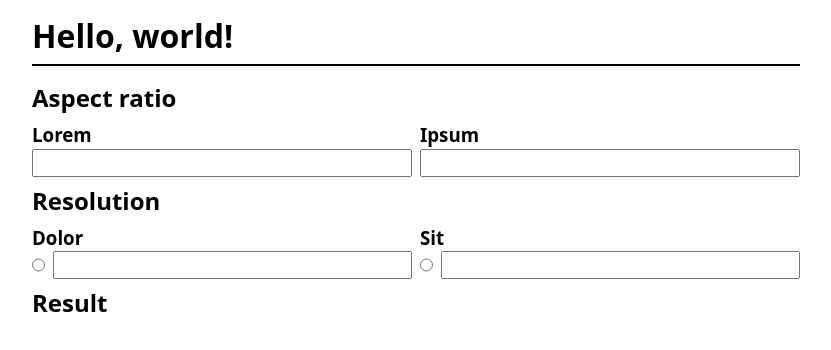
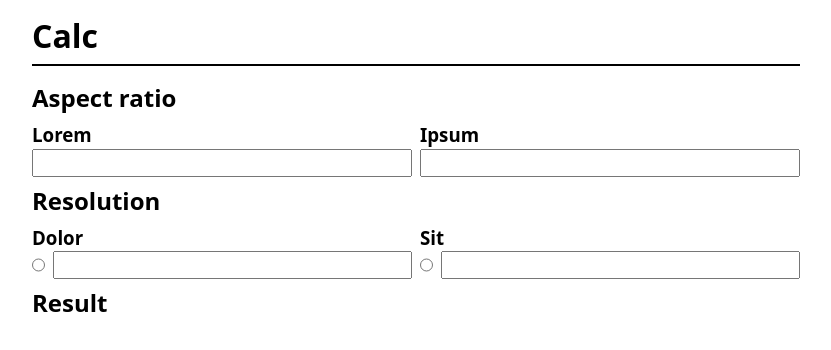
Before and after one commit to d4c2b0/CalcRes, a plain HTML site: page index.html in a window 1280 px wide. Shown: the whole page, without its empty margins (224-1055 px from the left). Drawn offline with Linux system fonts and the light colour scheme.

Commit message:
Update index.html

```diff
--- a/index.html
+++ b/index.html
@@ -8,7 +8,7 @@
         <link rel="stylesheet" href="style/style.css" />
     </head>
     <body>
-        <h1>Hello, world!</h1>
+        <h1>Calc</h1>
         <h2>Aspect ratio</h2>
         <div class="row">
             <div class="col">
```
